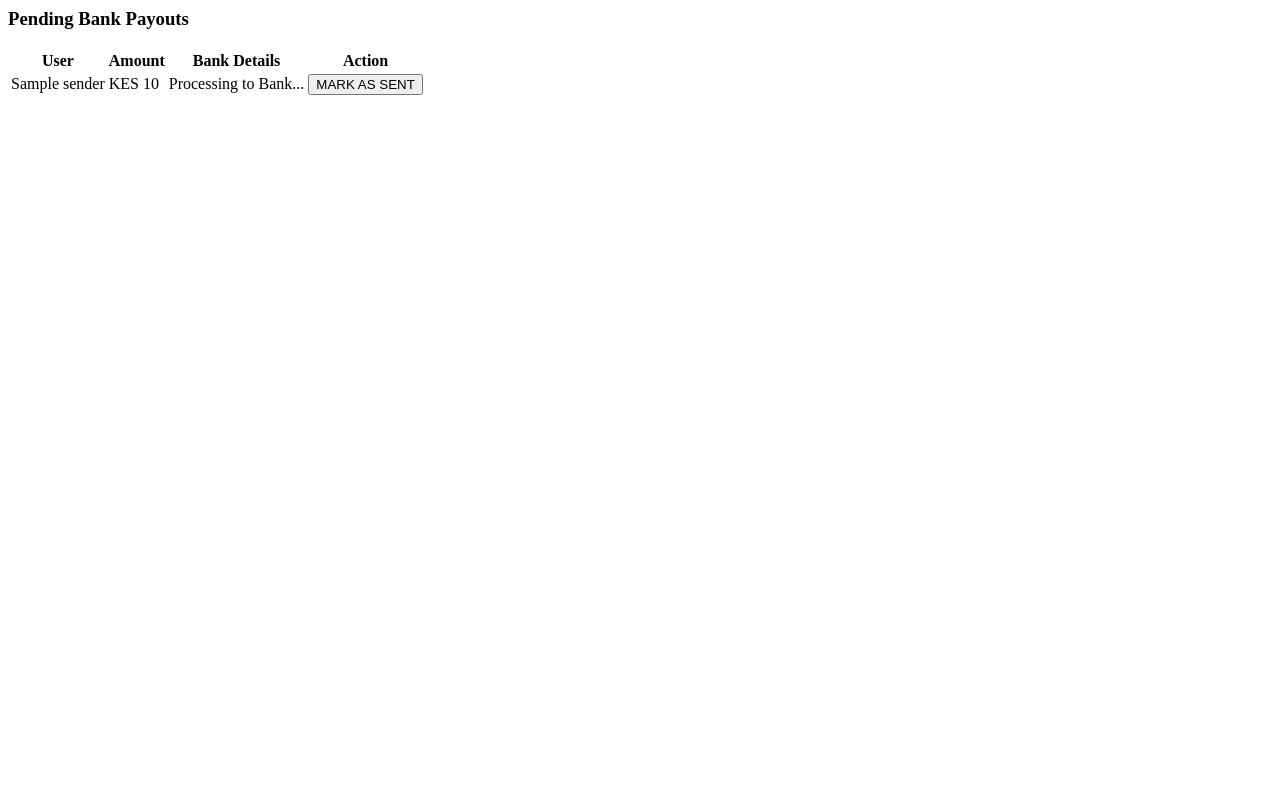
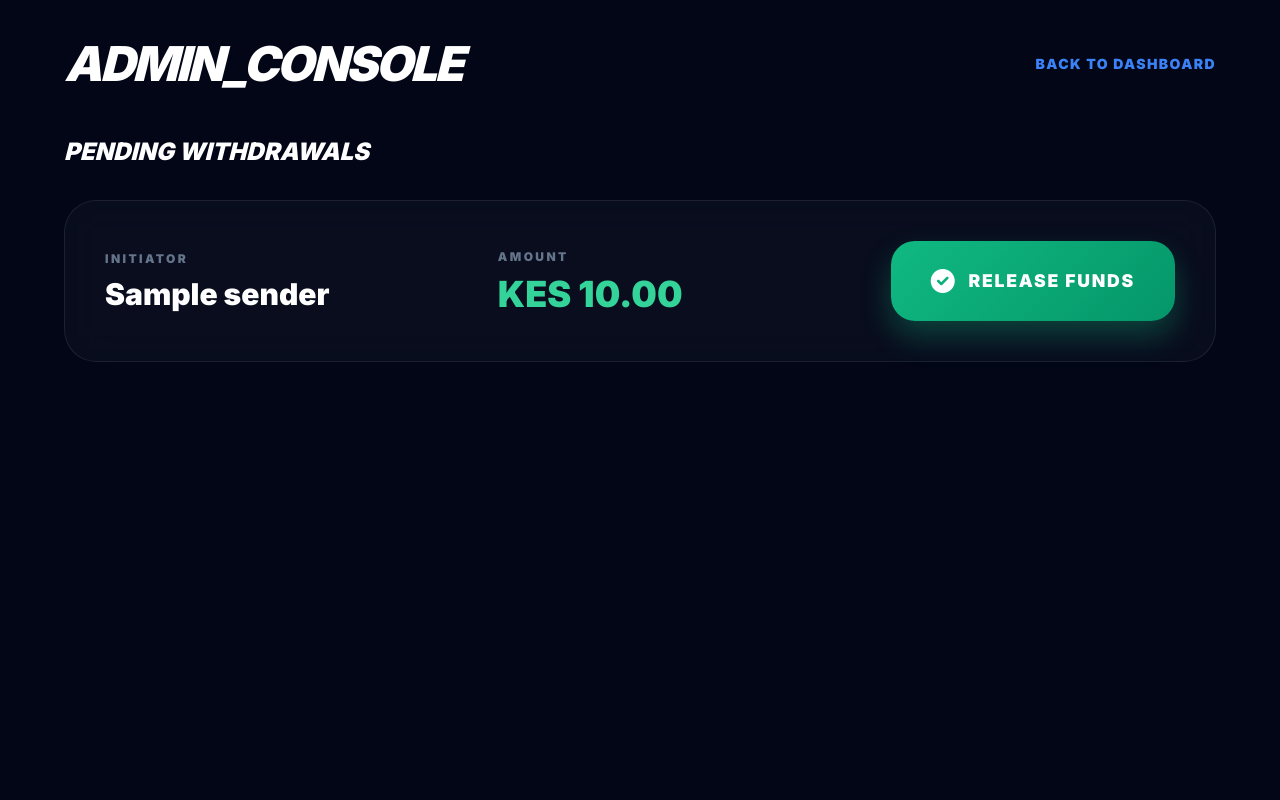
Before and after one commit to reubenwaithaka839-crypto/ute-web, a Flask app: template templates/admin_room.html in a window 1280 px wide. Run offline with Flask 3, Linux system fonts and the light colour scheme; the template is opened without the code that fills it: most values are stand-ins (such as "Sample title", 1, 10 or a date in 2020); some libraries are stand-ins or nearby versions.

Commit message:
Refactor admin room HTML structure and styles

```diff
--- a/templates/admin_room.html
+++ b/templates/admin_room.html
@@ -1,18 +1,58 @@
-<h3 class="text-xl font-black text-white mb-6 uppercase italic">Pending Bank Payouts</h3>
-<div class="glass rounded-3xl overflow-hidden mb-12">
-    <table class="w-full text-left">
-        <thead class="bg-white/5 text-[10px] uppercase text-slate-500">
-            <tr><th class="p-4">User</th><th class="p-4">Amount</th><th class="p-4">Bank Details</th><th class="p-4">Action</th></tr>
-        </thead>
-        <tbody>
-            {% for w in withdrawals %}
-            <tr class="border-b border-white/5">
-                <td class="p-4 font-bold">{{ w.sender }}</td>
-                <td class="p-4 text-emerald-400 font-black">KES {{ w.amount }}</td>
-                <td class="p-4 text-xs">Processing to Bank...</td>
-                <td class="p-4"><button class="bg-blue-600 text-white px-4 py-1 rounded-lg text-[10px]">MARK AS SENT</button></td>
-            </tr>
-            {% endfor %}
-        </tbody>
-    </table>
-</div>
+<!DOCTYPE html>
+<html lang="en">
+<head>
+    <script src="https://cdn.tailwindcss.com"></script>
+    <link rel="stylesheet" href="https://cdnjs.cloudflare.com/ajax/libs/font-awesome/6.0.0/css/all.min.css">
+    <style>
+        @import url('https://fonts.googleapis.com/css2?family=Inter:wght@400;900&display=swap');
+        body { font-family: 'Inter', sans-serif; background: #020617; color: #cbd5e1; }
+        .glass-card { background: rgba(255, 255, 255, 0.03); backdrop-filter: blur(20px); border: 1px solid rgba(255, 255, 255, 0.08); border-radius: 2rem; }
+
+        .btn-supermax {
+            display: inline-flex; align-items: center; justify-content: center;
+            background: linear-gradient(135deg, #2563eb 0%, #1d4ed8 100%);
+            color: white; padding: 1.5rem 2.5rem; border-radius: 1.5rem;
+            font-size: 1.1rem; font-weight: 900; text-transform: uppercase;
+            letter-spacing: 0.1em; transition: all 0.3s;
+            box-shadow: 0 15px 30px rgba(37, 99, 235, 0.3); border: none; cursor: pointer;
+        }
+        .btn-supermax:hover { transform: translateY(-5px); box-shadow: 0 25px 50px rgba(37, 99, 235, 0.5); filter: brightness(1.2); }
+
+        .btn-approve { background: linear-gradient(135deg, #10b981 0%, #059669 100%); box-shadow: 0 15px 30px rgba(16, 185, 129, 0.3); }
+        .btn-approve:hover { box-shadow: 0 25px 50px rgba(16, 185, 129, 0.5); }
+
+        .supermax-label { font-size: 0.75rem; font-weight: 900; text-transform: uppercase; letter-spacing: 0.2em; color: #64748b; margin-bottom: 0.5rem; display: block; }
+    </style>
+</head>
+<body class="p-10">
+    <div class="max-w-6xl mx-auto">
+        <header class="mb-12 flex justify-between items-center">
+            <h1 class="text-5xl font-black text-white italic tracking-tighter">ADMIN_CONSOLE</h1>
+            <a href="/" class="text-blue-500 font-black tracking-widest text-sm hover:underline">BACK TO DASHBOARD</a>
+        </header>
+
+        <div class="grid grid-cols-1 gap-10">
+            <section>
+                <h2 class="text-2xl font-black text-white italic mb-8">PENDING WITHDRAWALS</h2>
+                {% for w in withdrawals %}
+                <div class="glass-card p-10 mb-6 flex flex-col md:flex-row justify-between items-center gap-8">
+                    <div class="flex-1">
+                        <span class="supermax-label">Initiator</span>
+                        <p class="text-3xl font-black text-white">{{ w.sender }}</p>
+                    </div>
+                    <div class="flex-1">
+                        <span class="supermax-label">Amount</span>
+                        <p class="text-4xl font-black text-emerald-400">KES {{ "{:,.2f}".format(w.amount) }}</p>
+                    </div>
+                    <form action="/approve_withdrawal/{{ w.id }}" method="POST">
+                        <button class="btn-supermax btn-approve">
+                            <i class="fa fa-check-circle mr-3 text-2xl"></i> RELEASE FUNDS
+                        </button>
+                    </form>
+                </div>
+                {% endfor %}
+            </section>
+        </div>
+    </div>
+</body>
+</html>
```
